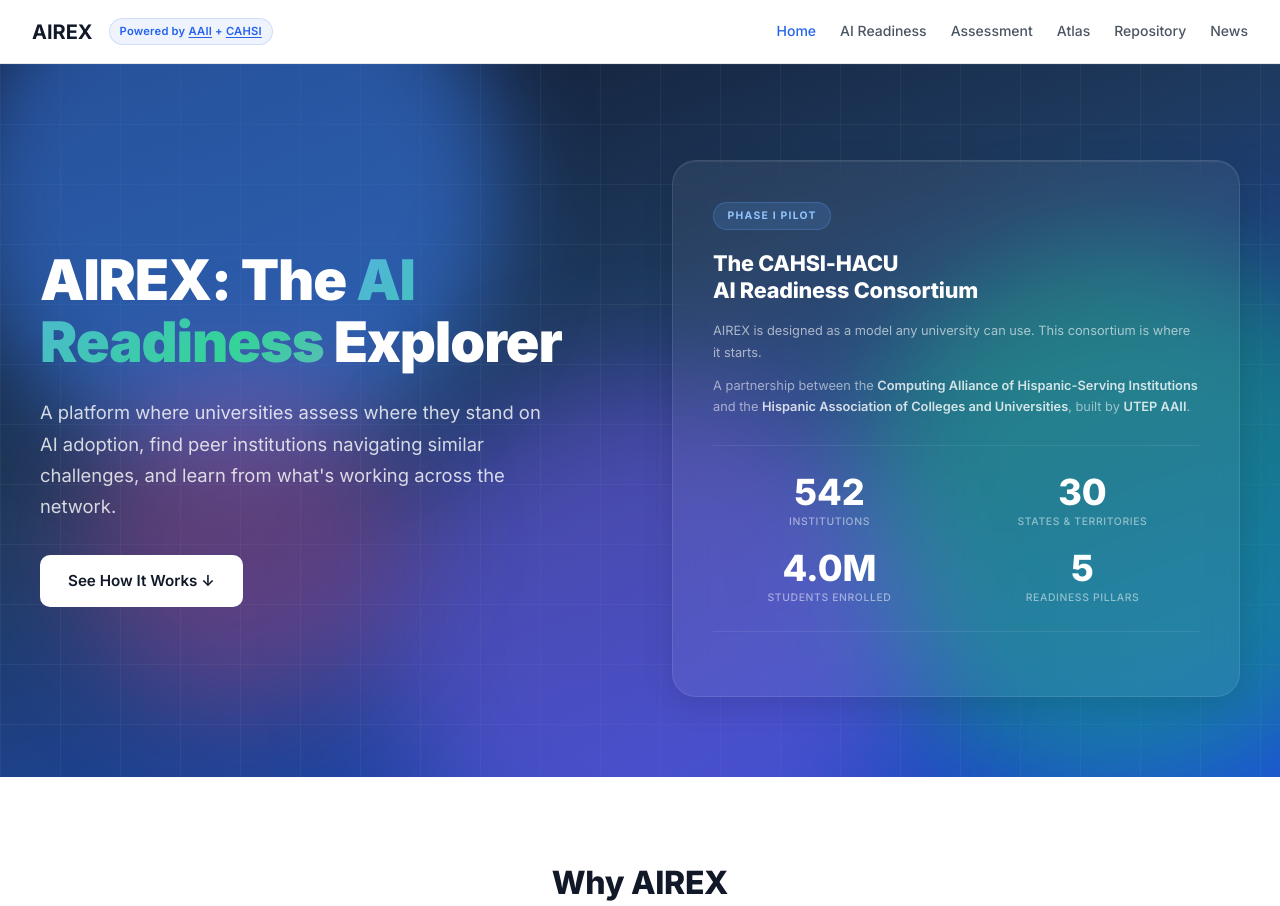
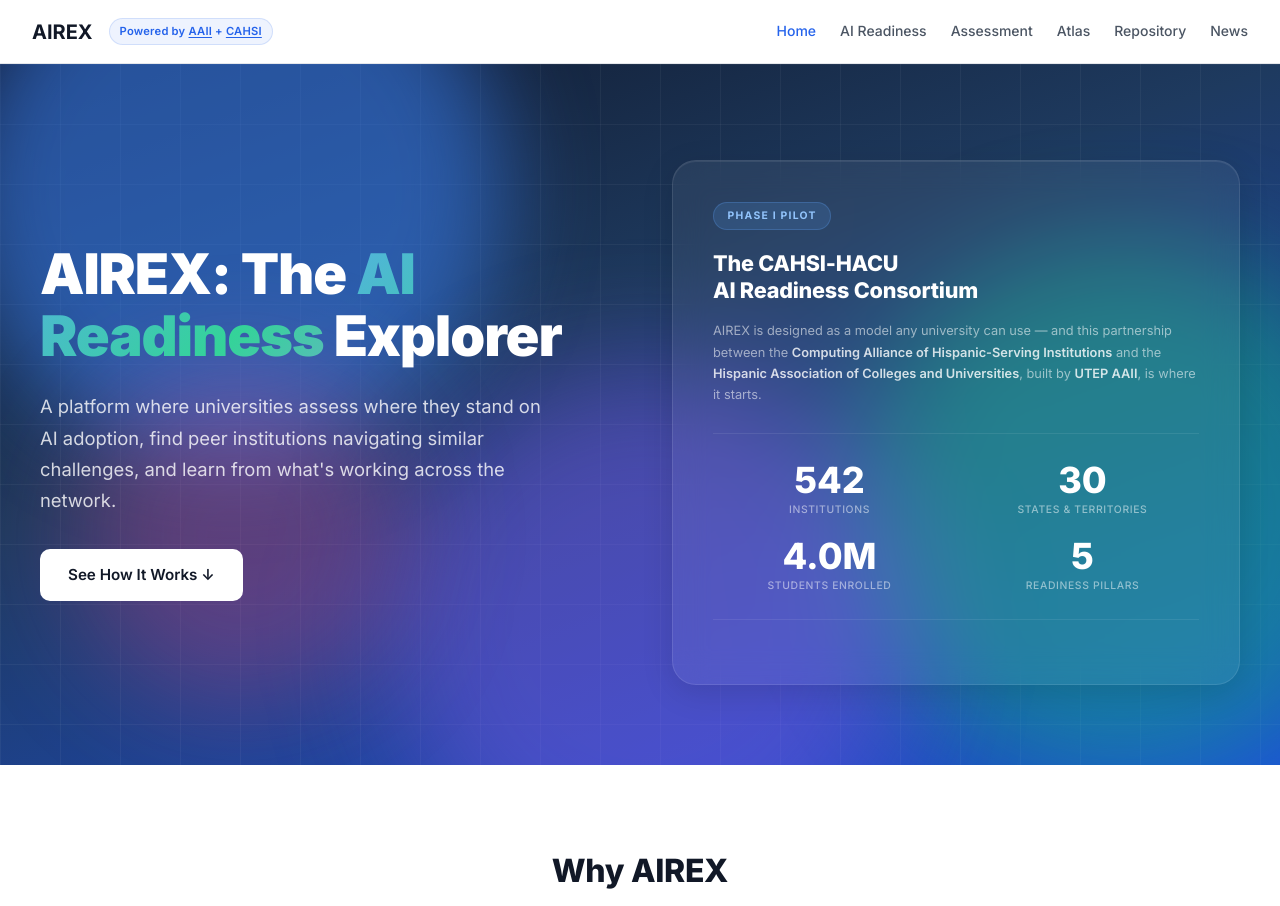
Before and after one commit to cauamcardoso/arex-platform, a Flask app: page / in a window 1280 px wide. Shown: the top 906 px of the page. Run offline with Flask 3, Linux system fonts and the light colour scheme.

Commit message:
Merge stats card paragraphs into one cohesive sentence
Co-Authored-By: Claude Opus 4.6 <noreply@anthropic.com>

```diff
--- a/templates/home.html
+++ b/templates/home.html
@@ -475,14 +475,6 @@
             font-size: 0.925rem;
             color: var(--gray-600);
             line-height: 1.7;
-        }
-
-        /* Hero stats framing text */
-        .hero-stats-framing {
-            font-size: 0.8rem;
-            color: rgba(255, 255, 255, 0.6);
-            line-height: 1.65;
-            margin-bottom: 0.75rem;
         }
 
         /* ============================================================
@@ -1150,8 +1142,7 @@
             <div class="hero-stats-card">
                 <div class="hero-stats-badge">Phase I Pilot</div>
                 <h2 class="hero-stats-heading">The CAHSI-HACU<br>AI Readiness Consortium</h2>
-                <p class="hero-stats-framing">AIREX is designed as a model any university can use. This consortium is where it starts.</p>
-                <p class="hero-stats-context">A partnership between the <strong>Computing Alliance of Hispanic-Serving Institutions</strong> and the <strong>Hispanic Association of Colleges and Universities</strong>, built by <strong>UTEP AAII</strong>.</p>
+                <p class="hero-stats-context">AIREX is designed as a model any university can use — and this partnership between the <strong>Computing Alliance of Hispanic-Serving Institutions</strong> and the <strong>Hispanic Association of Colleges and Universities</strong>, built by <strong>UTEP AAII</strong>, is where it starts.</p>
                 <div class="hero-stats-grid">
                     <div class="hero-stat">
                         <div class="hero-stat-number">{{ total_institutions }}</div>
```
